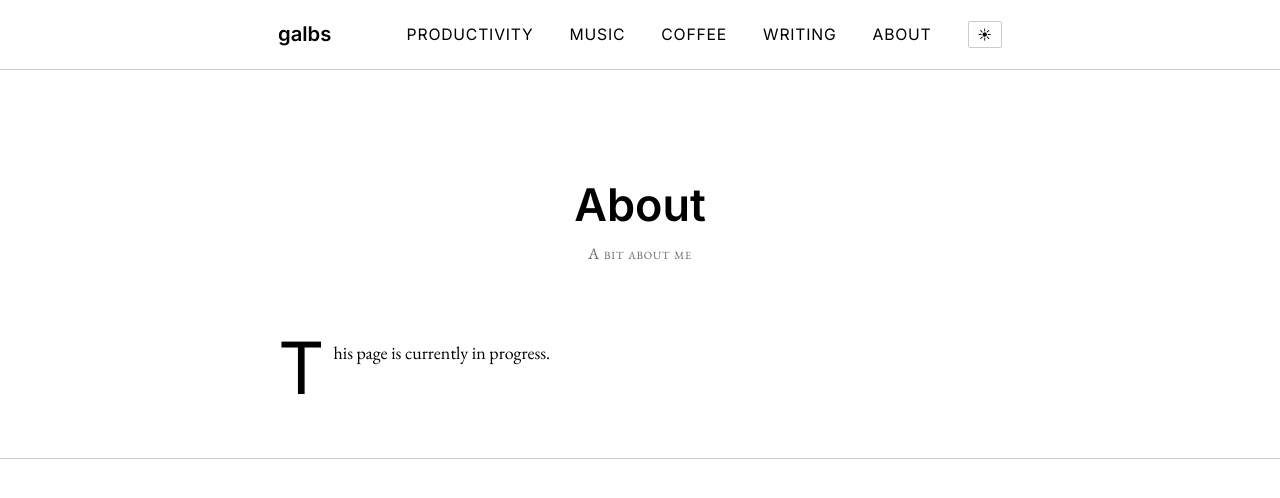
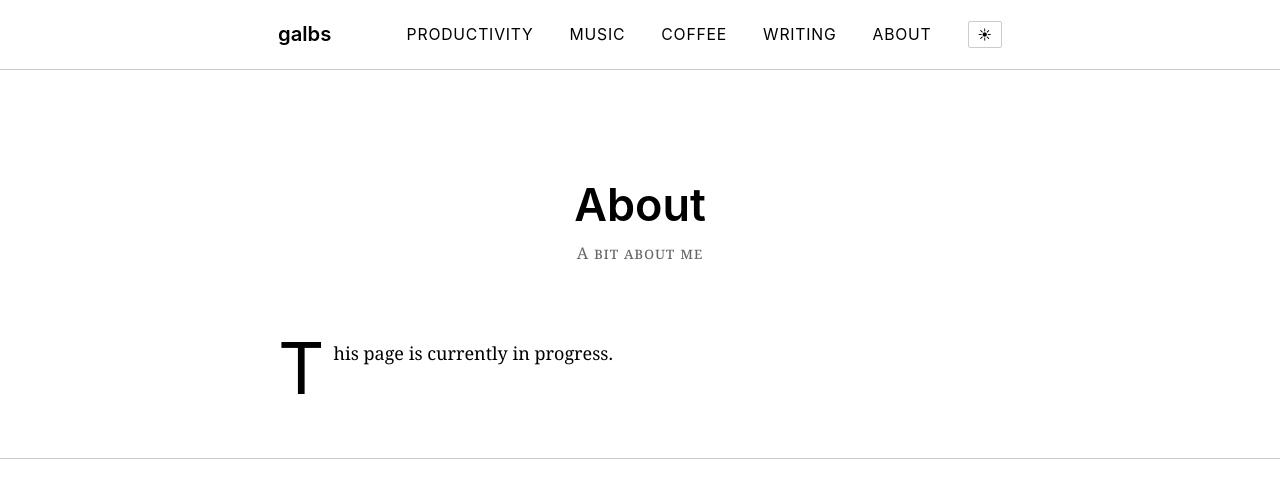
Before and after one commit to zachgalbs/personal-site, a plain HTML site: page about.html in a window 1280 px wide. Drawn offline with nearby package versions, Linux system fonts and the light colour scheme.

Commit message:
more friendly

```diff
--- a/about.html
+++ b/about.html
@@ -6,12 +6,7 @@
     <meta name="description" content="About me and this website">
     <title>About - galbs</title>
 
-    <!-- Preconnect to font sources -->
-    <link rel="preconnect" href="https://fonts.googleapis.com">
-    <link rel="preconnect" href="https://fonts.gstatic.com" crossorigin>
-
-    <!-- Font loading with fallbacks -->
-    <link href="https://fonts.googleapis.com/css2?family=EB+Garamond:ital,wght@0,400;0,600;1,400&family=Inter:wght@400;600&family=JetBrains+Mono&display=swap" rel="stylesheet">
+    <!-- Using system fonts for a friendlier feel -->
 
     <!-- Styles -->
     <link rel="stylesheet" href="style.css">
--- a/style.css
+++ b/style.css
@@ -21,9 +21,9 @@
     --color-code-accent: #0000FF;
 
     /* Typography */
-    --font-serif: 'EB Garamond', Georgia, serif;
-    --font-sans: 'Inter', -apple-system, BlinkMacSystemFont, sans-serif;
-    --font-mono: 'JetBrains Mono', 'Consolas', 'Monaco', monospace;
+    --font-serif: 'Georgia', 'Times New Roman', serif;
+    --font-sans: -apple-system, BlinkMacSystemFont, 'Segoe UI', 'Roboto', 'Helvetica Neue', Arial, sans-serif;
+    --font-mono: 'SF Mono', 'Monaco', 'Inconsolata', 'Roboto Mono', monospace;
 
     /* Sizing */
     --font-size-base: 18px;
```
Also changed, not shown: coffee.html (+1 -6 lines), index.html (+1 -6 lines), music.html (+1 -6 lines), productivity.html (+1 -6 lines), writing.html (+1 -6 lines).
